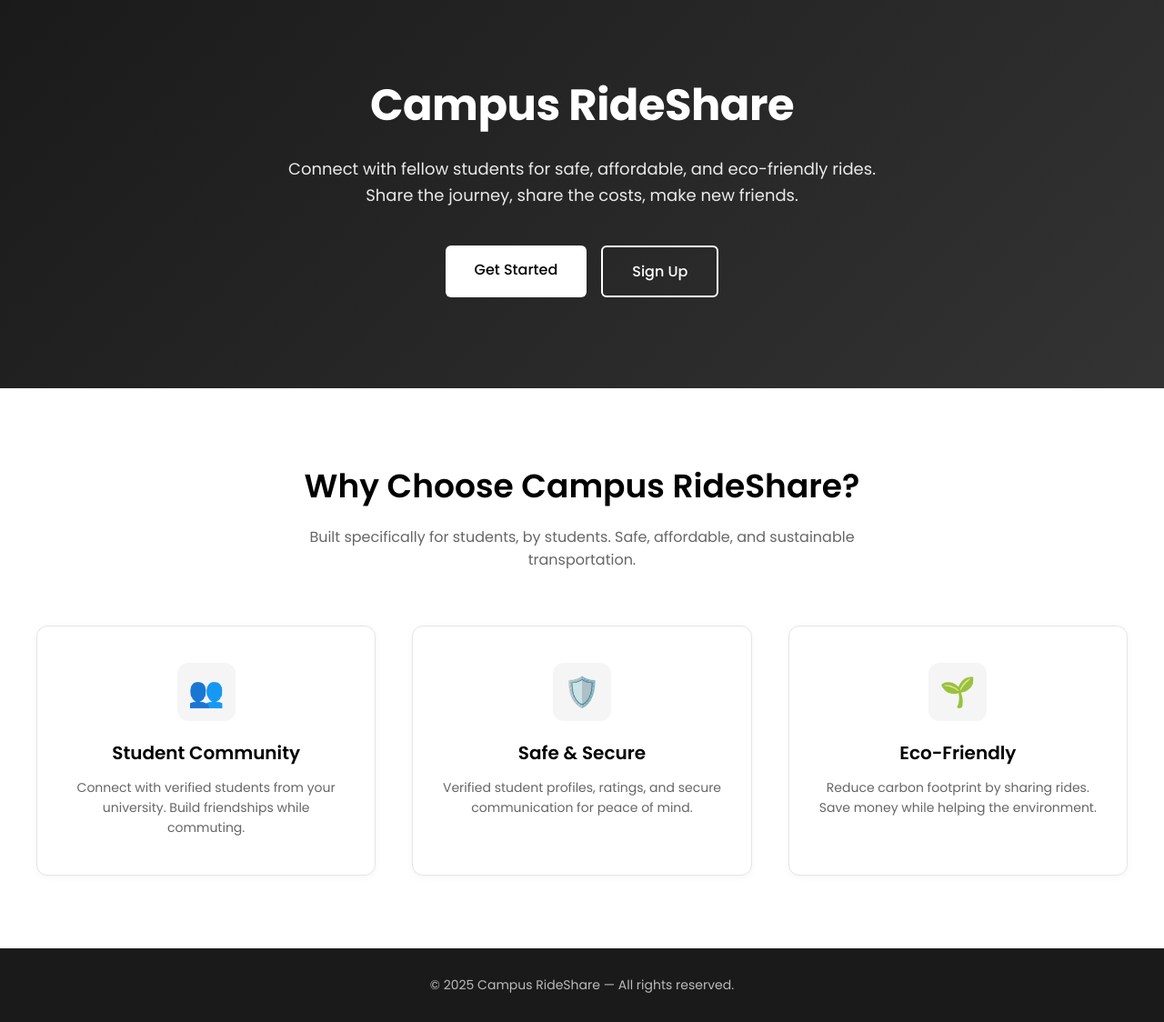
After one commit to mae-sann/RideShare, a Django app: page / in a window 1280 px wide. The commit adds this page. Shown: the whole page at 91% size. Run offline with Django 5.2, Linux system fonts and the light colour scheme.

Commit message:
Add landing page, update dashboard, and make logout redirect to landing page

```diff
--- a/ride_share/dashboard_app/urls.py
+++ b/ride_share/dashboard_app/urls.py
@@ -3,4 +3,5 @@ from . import views
 
 urlpatterns = [
     path('', views.dashboard, name='dashboard'),
+    path('logout/', views.logout_view, name='logout'),
 ]
--- a/ride_share/ride_share/settings.py
+++ b/ride_share/ride_share/settings.py
@@ -123,3 +123,8 @@ STATICFILES_DIRS = [BASE_DIR / 'static']
 # https://docs.djangoproject.com/en/5.2/ref/settings/#default-auto-field
 
 DEFAULT_AUTO_FIELD = 'django.db.models.BigAutoField'
+
+# Authentication settings
+LOGIN_URL = '/login/'
+LOGIN_REDIRECT_URL = '/dashboard/'
+LOGOUT_REDIRECT_URL = '/'
--- /dev/null
+++ b/ride_share/templates/landing_page/landing.html
@@ -0,0 +1,247 @@
+{% load static %}
+<!DOCTYPE html>
+<html lang="en">
+<head>
+    <meta charset="UTF-8">
+    <meta name="viewport" content="width=device-width, initial-scale=1.0">
+    <title>Campus RideShare - Welcome</title>
+    <link href="https://fonts.googleapis.com/css2?family=Poppins:wght@400;500;600;700&display=swap" rel="stylesheet">
+    <style>
+        * {
+            box-sizing: border-box;
+            margin: 0;
+            padding: 0;
+        }
+
+        body {
+            font-family: 'Poppins', sans-serif;
+            background-color: #f5f5f5;
+            min-height: 100vh;
+        }
+
+        /* Hero Section */
+        .hero-section {
+            background: linear-gradient(135deg, #1a1a1a 0%, #333333 100%);
+            color: white;
+            text-align: center;
+            padding: 80px 20px 100px;
+            position: relative;
+        }
+
+        .hero-section h1 {
+            font-size: 48px;
+            font-weight: 700;
+            margin-bottom: 20px;
+            letter-spacing: -0.5px;
+        }
+
+        .hero-section .tagline {
+            font-size: 18px;
+            font-weight: 400;
+            line-height: 1.6;
+            max-width: 700px;
+            margin: 0 auto 40px;
+            color: rgba(255, 255, 255, 0.9);
+        }
+
+        .button-group {
+            display: flex;
+            gap: 16px;
+            justify-content: center;
+            flex-wrap: wrap;
+        }
+
+        .btn {
+            padding: 14px 32px;
+            font-size: 16px;
+            font-weight: 500;
+            border-radius: 6px;
+            text-decoration: none;
+            cursor: pointer;
+            transition: all 0.3s ease;
+            display: inline-block;
+        }
+
+        .btn-primary {
+            background-color: #ffffff;
+            color: #000000;
+            border: none;
+        }
+
+        .btn-primary:hover {
+            background-color: #f0f0f0;
+            transform: translateY(-2px);
+            box-shadow: 0 4px 12px rgba(0, 0, 0, 0.15);
+        }
+
+        .btn-secondary {
+            background-color: transparent;
+            color: #ffffff;
+            border: 2px solid #ffffff;
+        }
+
+        .btn-secondary:hover {
+            background-color: rgba(255, 255, 255, 0.1);
+            transform: translateY(-2px);
+        }
+
+        /* Features Section */
+        .features-section {
+            background-color: #ffffff;
+            padding: 80px 20px;
+        }
+
+        .features-header {
+            text-align: center;
+            margin-bottom: 60px;
+        }
+
+        .features-header h2 {
+            font-size: 36px;
+            font-weight: 600;
+            color: #000000;
+            margin-bottom: 16px;
+        }
+
+        .features-header p {
+            font-size: 16px;
+            color: #666;
+            max-width: 600px;
+            margin: 0 auto;
+        }
+
+        .features-grid {
+            display: grid;
+            grid-template-columns: repeat(auto-fit, minmax(280px, 1fr));
+            gap: 40px;
+            max-width: 1200px;
+            margin: 0 auto;
+        }
+
+        .feature-card {
+            background: #ffffff;
+            border: 1px solid #e5e5e5;
+            border-radius: 12px;
+            padding: 40px 30px;
+            text-align: center;
+            transition: all 0.3s ease;
+            box-shadow: 0 2px 8px rgba(0, 0, 0, 0.04);
+        }
+
+        .feature-card:hover {
+            transform: translateY(-4px);
+            box-shadow: 0 8px 24px rgba(0, 0, 0, 0.1);
+        }
+
+        .feature-icon {
+            width: 64px;
+            height: 64px;
+            background: #f5f5f5;
+            border-radius: 12px;
+            display: flex;
+            align-items: center;
+            justify-content: center;
+            margin: 0 auto 20px;
+            font-size: 32px;
+        }
+
+        .feature-card h3 {
+            font-size: 20px;
+            font-weight: 600;
+            color: #000000;
+            margin-bottom: 12px;
+        }
+
+        .feature-card p {
+            font-size: 14px;
+            color: #666;
+            line-height: 1.6;
+        }
+
+        /* Footer */
+        .footer {
+            background-color: #1a1a1a;
+            color: rgba(255, 255, 255, 0.7);
+            text-align: center;
+            padding: 30px 20px;
+            font-size: 14px;
+        }
+
+        @media (max-width: 768px) {
+            .hero-section h1 {
+                font-size: 36px;
+            }
+
+            .hero-section .tagline {
+                font-size: 16px;
+            }
+
+            .button-group {
+                flex-direction: column;
+                max-width: 300px;
+                margin: 0 auto;
+            }
+
+            .btn {
+                width: 100%;
+            }
+
+            .features-header h2 {
+                font-size: 28px;
+            }
+
+            .features-grid {
+                grid-template-columns: 1fr;
+                gap: 30px;
+            }
+        }
+    </style>
+</head>
+<body>
+    <!-- Hero Section -->
+    <section class="hero-section">
+        <h1>Campus RideShare</h1>
+        <p class="tagline">
+            Connect with fellow students for safe, affordable, and eco-friendly rides.<br>
+            Share the journey, share the costs, make new friends.
+        </p>
+        <div class="button-group">
+            <a href="{% url 'login' %}" class="btn btn-primary">Get Started</a>
+            <a href="{% url 'register' %}" class="btn btn-secondary">Sign Up</a>
+        </div>
+    </section>
+
+    <!-- Features Section -->
+    <section class="features-section">
+        <div class="features-header">
+            <h2>Why Choose Campus RideShare?</h2>
+            <p>Built specifically for students, by students. Safe, affordable, and sustainable transportation.</p>
+        </div>
+
+        <div class="features-grid">
+            <div class="feature-card">
+                <div class="feature-icon">👥</div>
+                <h3>Student Community</h3>
+                <p>Connect with verified students from your university. Build friendships while commuting.</p>
+            </div>
+
+            <div class="feature-card">
+                <div class="feature-icon">🛡️</div>
+                <h3>Safe & Secure</h3>
+                <p>Verified student profiles, ratings, and secure communication for peace of mind.</p>
+            </div>
+
+            <div class="feature-card">
+                <div class="feature-icon">🌱</div>
+                <h3>Eco-Friendly</h3>
+                <p>Reduce carbon footprint by sharing rides. Save money while helping the environment.</p>
+            </div>
+        </div>
+    </section>
+
+    <!-- Footer -->
+    <footer class="footer">
+        © 2025 Campus RideShare — All rights reserved.
+    </footer>
+</body>
+</html>
```
Also changed, not shown: ride_share/dashboard_app/views.py (+8 -5 lines), ride_share/static/css/dashboard.css (+4 -4 lines), ride_share/templates/dashboard_app/dashboard.html (+6 -1 lines).
